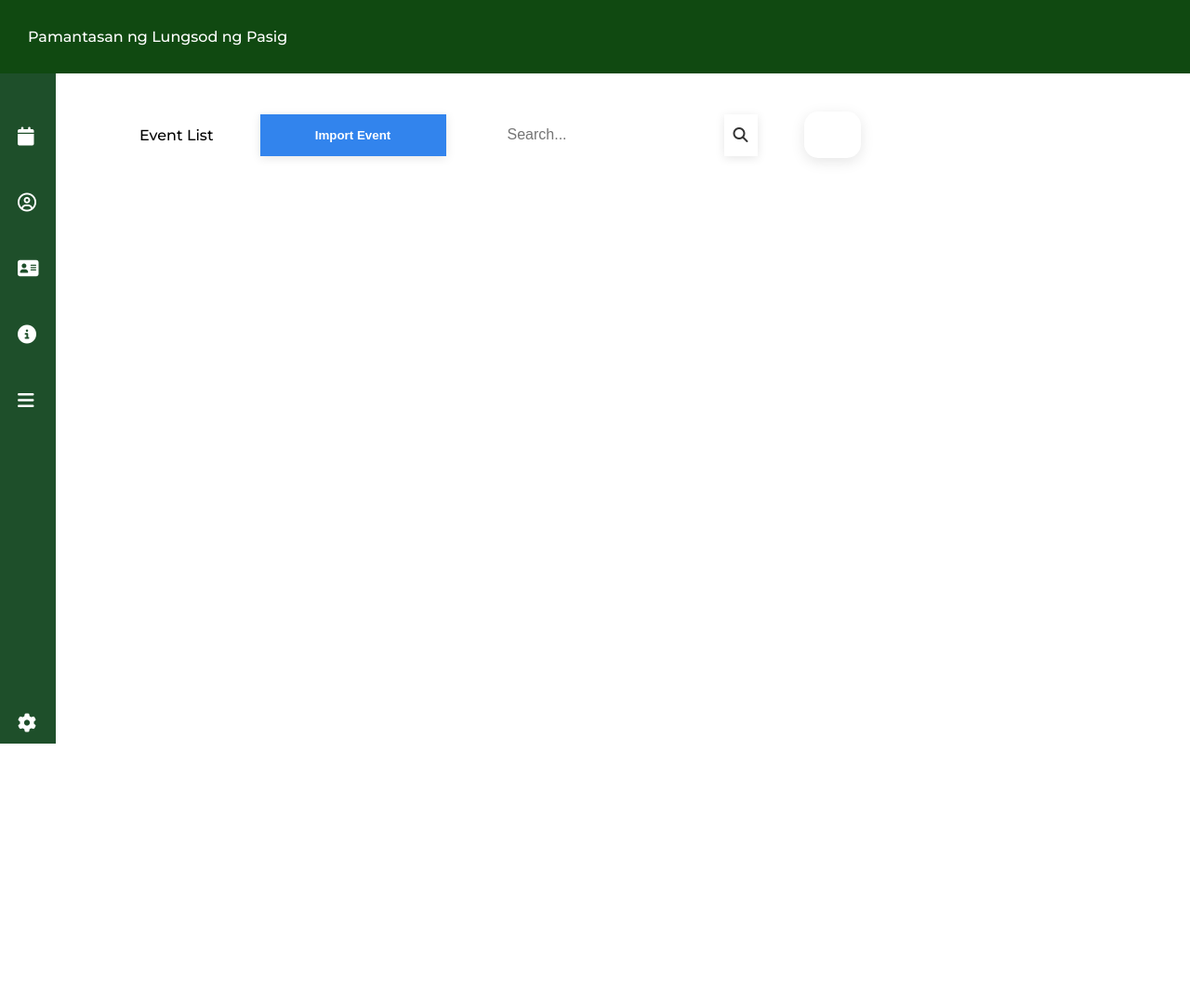
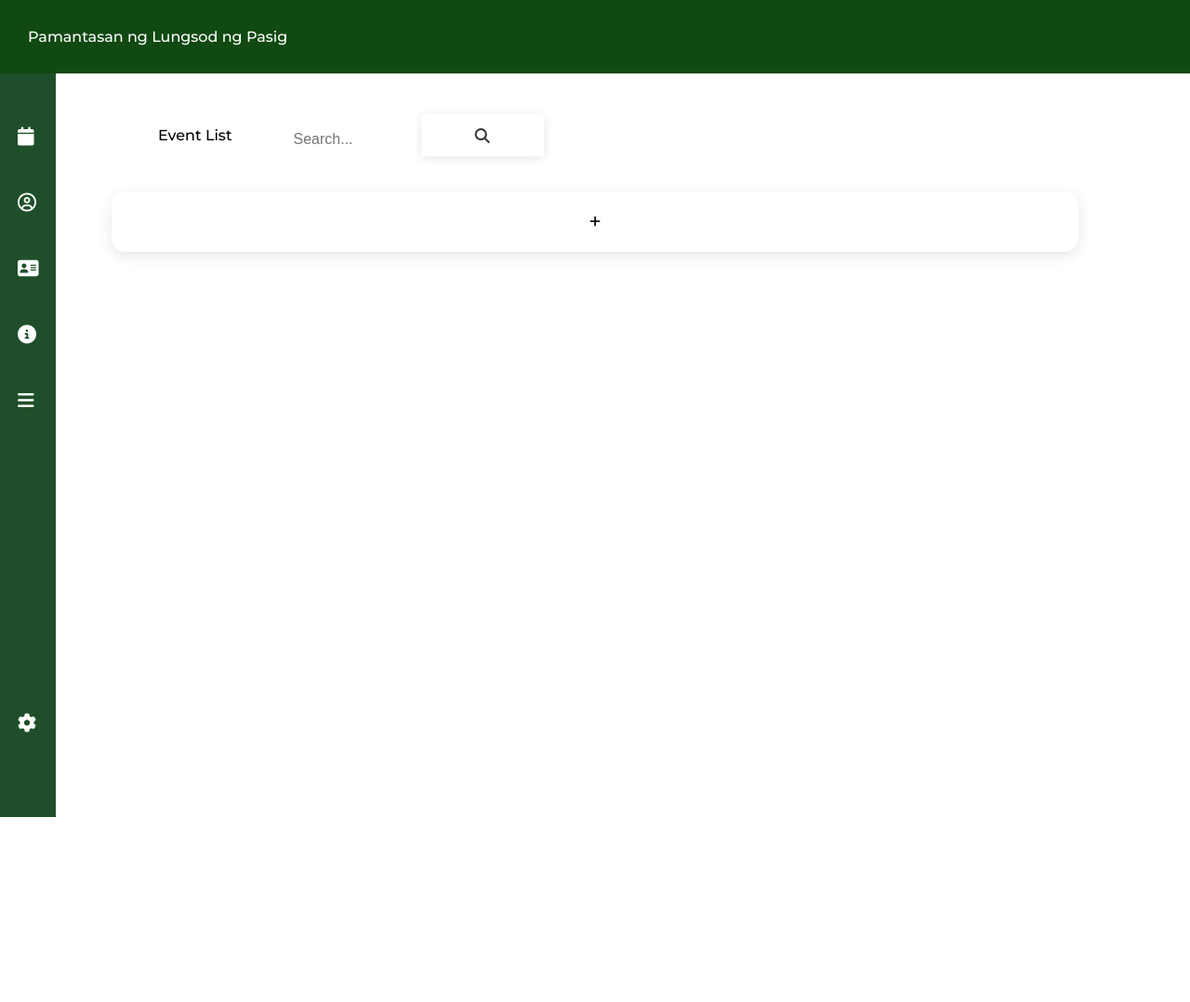
Before and after one commit to Artysl4yer/Project_Event_Database, a PHP site: page /4_Event.php in a window 1280 px wide. Shown: the top 1078 px of the page at 93% size. Before the commit the page ends 800 px from the top, so only its background shows below. Run offline with PHP 8.4, Linux system fonts and the light colour scheme; data that the repository does not hold is empty; some libraries are stand-ins or nearby versions.

Commit message:
Version 1.13 -Event php change

```diff
--- a/pages/4_Event.php
+++ b/pages/4_Event.php
@@ -3,6 +3,7 @@
     <head>
         <link rel="stylesheet" href="../styles/style1.css">
         <link rel="stylesheet" href="../styles/style2.css">
+        <link rel="stylesheet" href="../styles/style3.css">
         <link rel="stylesheet" href="path/to/font-awesome/css/font-awesome.min.css">
         <script src="https://kit.fontawesome.com/d78dc5f742.js" crossorigin="anonymous"></script>
     </head>
@@ -22,16 +23,20 @@
                 </div>
             </div>
         </div>
+        <div class="main-content">
+            <div class="first-page">
+            <!-- The Event List. The compilation of events, sort to newest to latest -->
             <div class="event-details">
                 <div class="event-attendance-top">
                     <p> Event List </p>
-                <button class="btn-import" id="openModal"> Import Event</button>
+
                     <div class="search-container">
                         <form class="example" actiion="action_page.php">
                             <label for="search"> </label>
                             <input type="text" id="search" name="fname" placeholder="Search...">
                             <button type="submit"><i class="fa fa-search"></i></button>
                         </form>
+                    </div>
                 </div>
                     <div class="event-list">
                          <?php
@@ -258,5 +263,7 @@
 
 
         <script src="../Javascript/popup.js"></script>
+        <script src="../Javascript/RandomCodeGenerator.js"></script>
+
     </body>
 </html>
```
Lines whose indentation alone changed are shown as unchanged.
